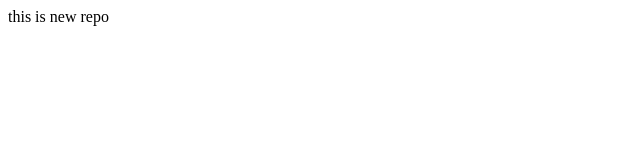
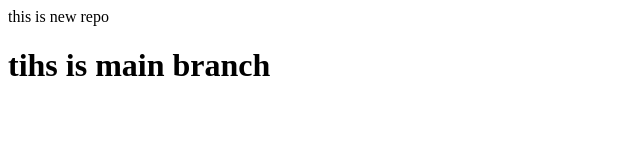
Before and after one commit to ali124321as-oss/-new-repo, a plain HTML site: page index.html in a window 1280 px wide. Shown: the whole page, without its empty margins (0-640 px from the left). Drawn offline with Linux system fonts and the light colour scheme.

Commit message:
this is new branch

```diff
--- a/index.html
+++ b/index.html
@@ -1 +1,2 @@
 <p>this is new repo</p>
+<h1> tihs is main branch</h1>
```
